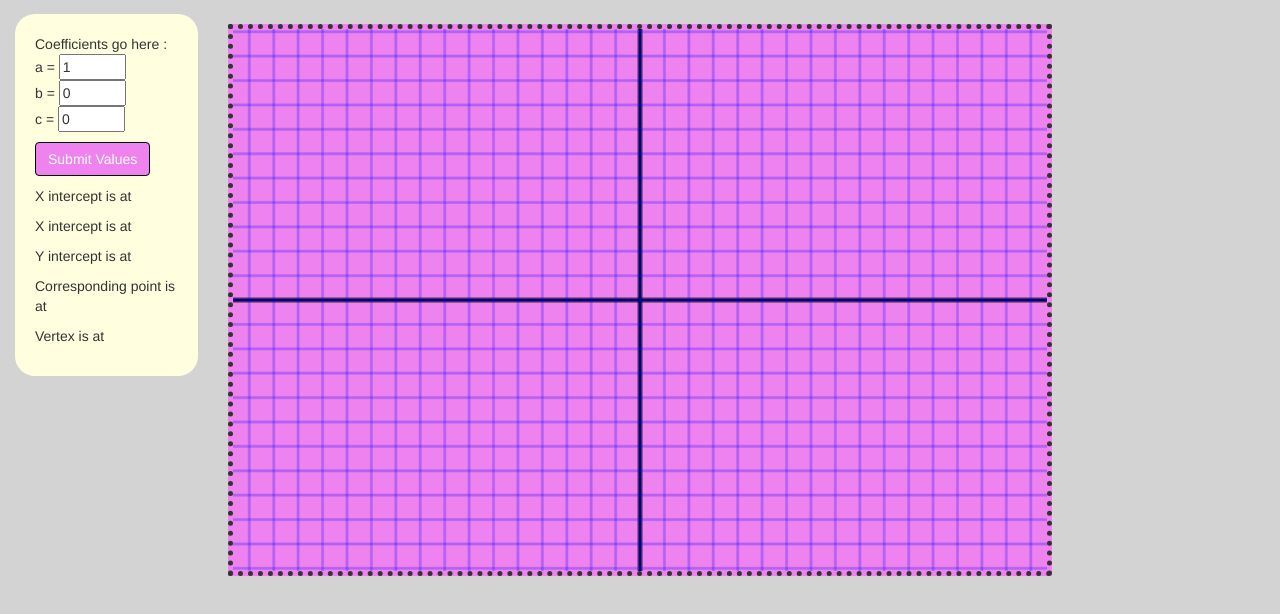
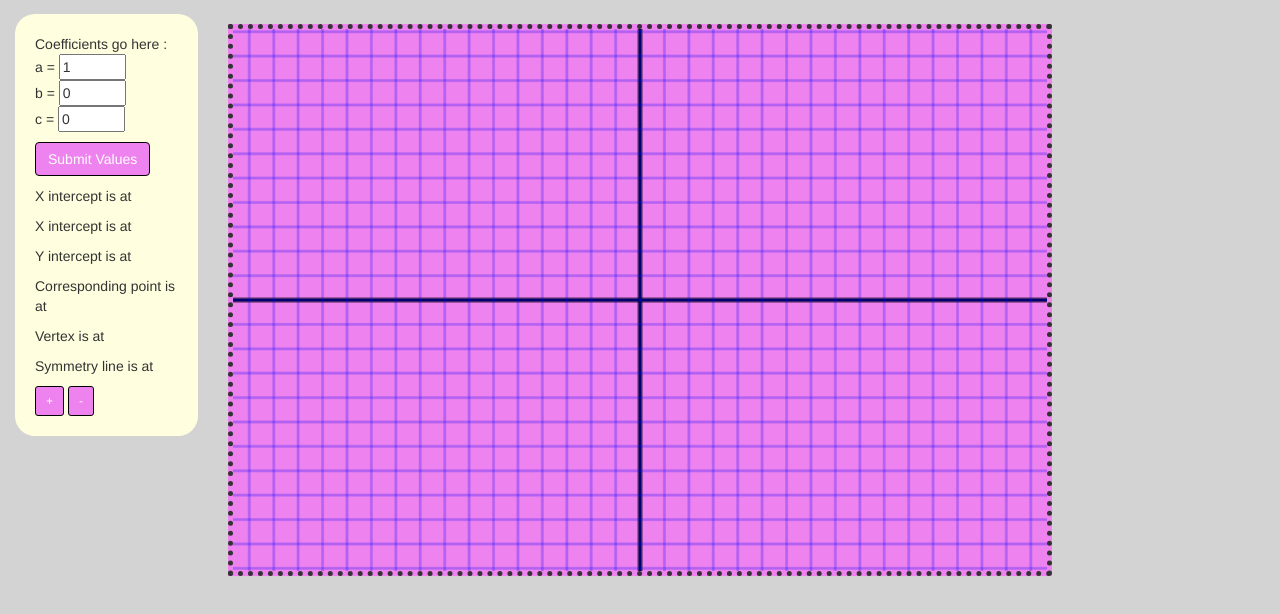
Before and after one commit to marleydougan/quadGrapher2018, a plain HTML site: page index.html in a window 1280 px wide. Shown: the part 58-672 px from the top of the page. Drawn offline with nearby package versions, Linux system fonts and the light colour scheme.

Commit message:
Add files via upload

```diff
--- a/index.html
+++ b/index.html
@@ -97,7 +97,10 @@
             <p id="y-int">Y intercept is at</p>
             <p id="corres.point">Corresponding point is at</p>
             <p id="vertex">Vertex is at</p>
+            <p id="symmetry">Symmetry line is at</p>
           </div>
+           <button type="button" class="btn btn-primary btn-sm">+</button>
+           <button type="button" class="btn btn-primary btn-sm">-</button>
         </div>
       </div>
       <div class="col-sm-8 text-left">
--- a/quadscripts.js
+++ b/quadscripts.js
@@ -33,6 +33,8 @@ function results() {
   vY = a*Math.pow(vX,2)+b*vX+c*1;
   $("#vertex").text("Vertex is at (" + vX+","+vY+")");
   $("#y-int").text("Y intercept is at (0,"+ c+")");
+  Xcp = 2*vX;
+  $("corres.point").text("Y Corresponding point is at ("+Xcp+","+ c+")");
 
   //$("#corres.point").text("Corresponding point is at ("+vX*2)")";
 
```
Lines whose indentation alone changed are shown as unchanged.
